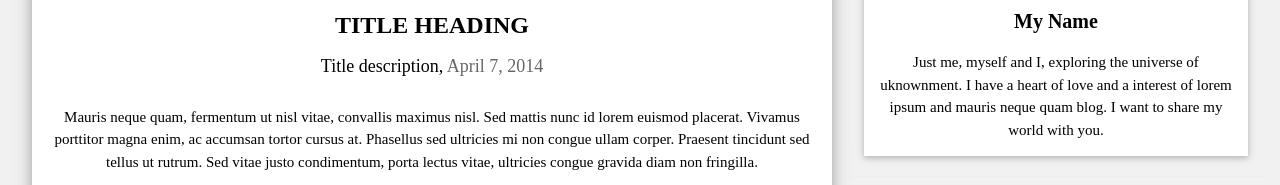
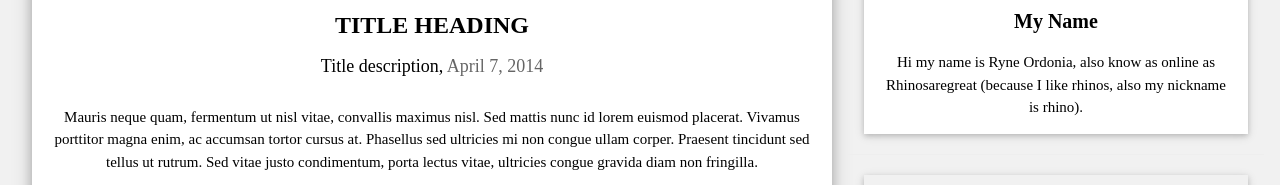
Before and after one commit to Rhinosaregreat/Rhinosaregreat.github.io, a plain HTML site: page index.html in a window 1280 px wide. Shown: the part 191-376 px from the top of the page. Drawn offline with nearby package versions, Linux system fonts and the light colour scheme.

Commit message:
Update index.html

```diff
--- a/index.html
+++ b/index.html
@@ -81,7 +81,7 @@ and is wrapped around the whole page content, except for the footer in this exam
   <img src="/w3images/avatar_g.jpg" style="width:100%">
     <div class="w3-container w3-white">
       <h4><b>My Name</b></h4>
-      <p>Just me, myself and I, exploring the universe of uknownment. I have a heart of love and a interest of lorem ipsum and mauris neque quam blog. I want to share my world with you.</p>
+      <p>Hi my name is Ryne Ordonia, also know as online as Rhinosaregreat (because I like rhinos, also my nickname is rhino).</p>
     </div>
   </div><hr>
 
```
